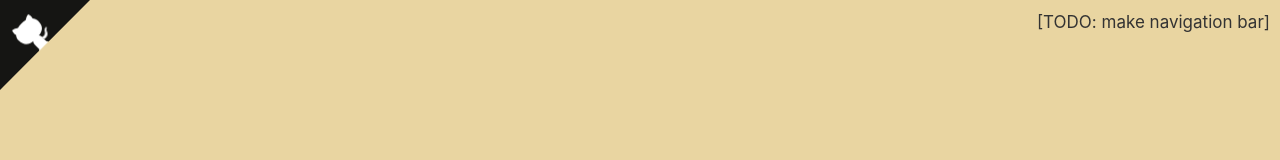
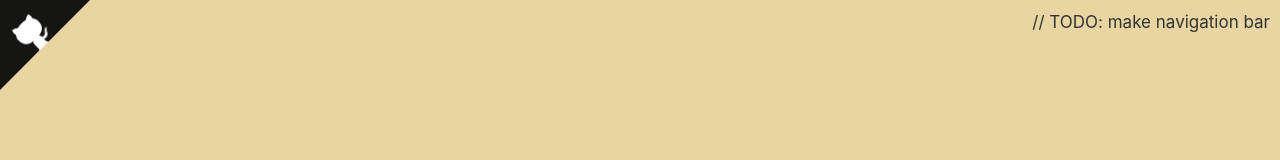
Before and after one commit to ElysiaLopez/elysialopez.github.io, a React (Create React App) app: page / in a window 1280 px wide. Shown: the top 160 px of the page. Built offline with nearby package versions, Linux system fonts and the light colour scheme; some icons are missing.

Commit message:
better syntax?

```diff
--- a/src/components/Header.js
+++ b/src/components/Header.js
@@ -52,7 +52,7 @@ class Header extends Component {
       color: "#333"
     }}
   >
-    [TODO: make navigation bar]
+    // TODO: make navigation bar
   </span>
 
   <div className="row aligner" style={{ height: "100%" }}>
```
